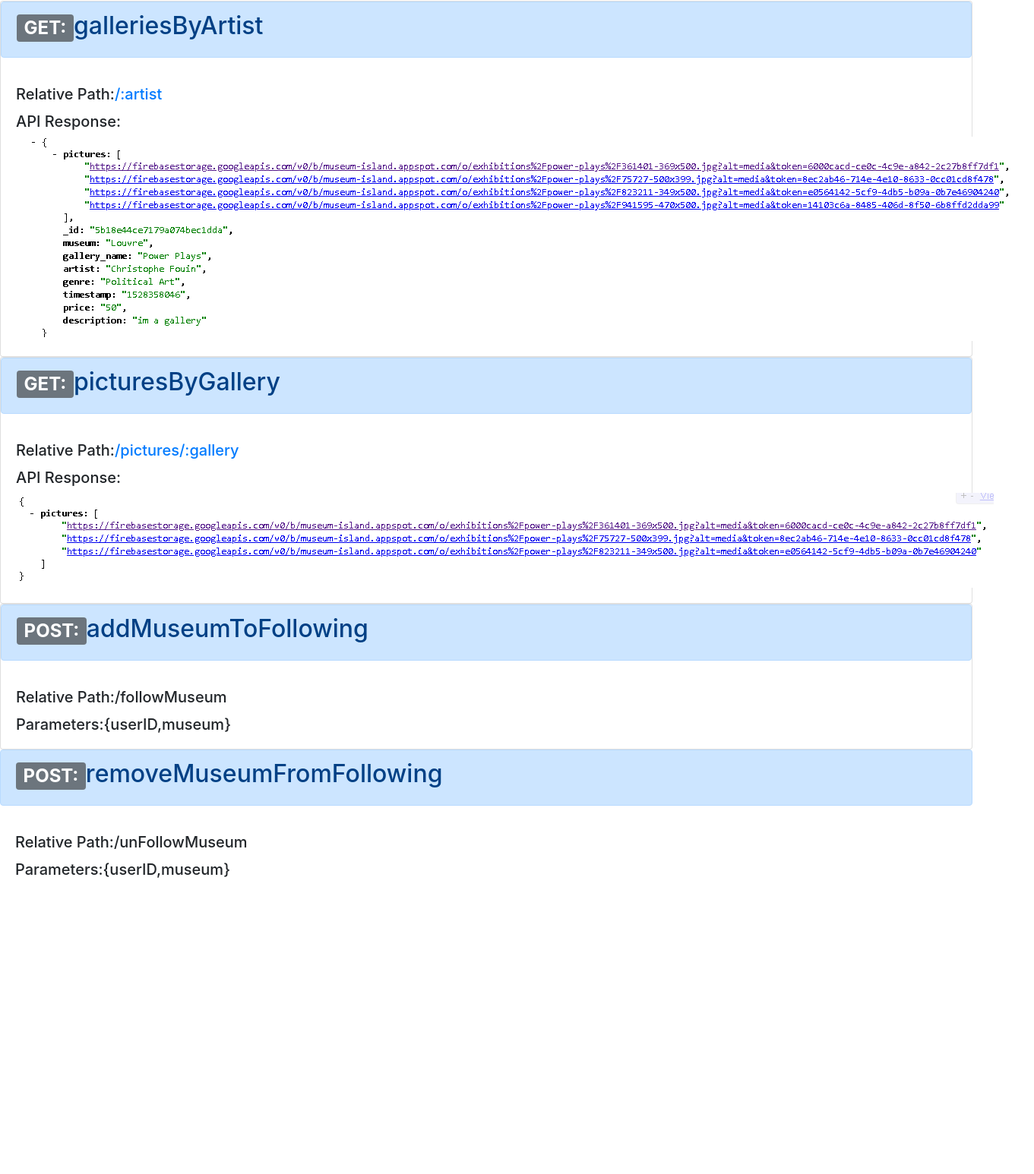
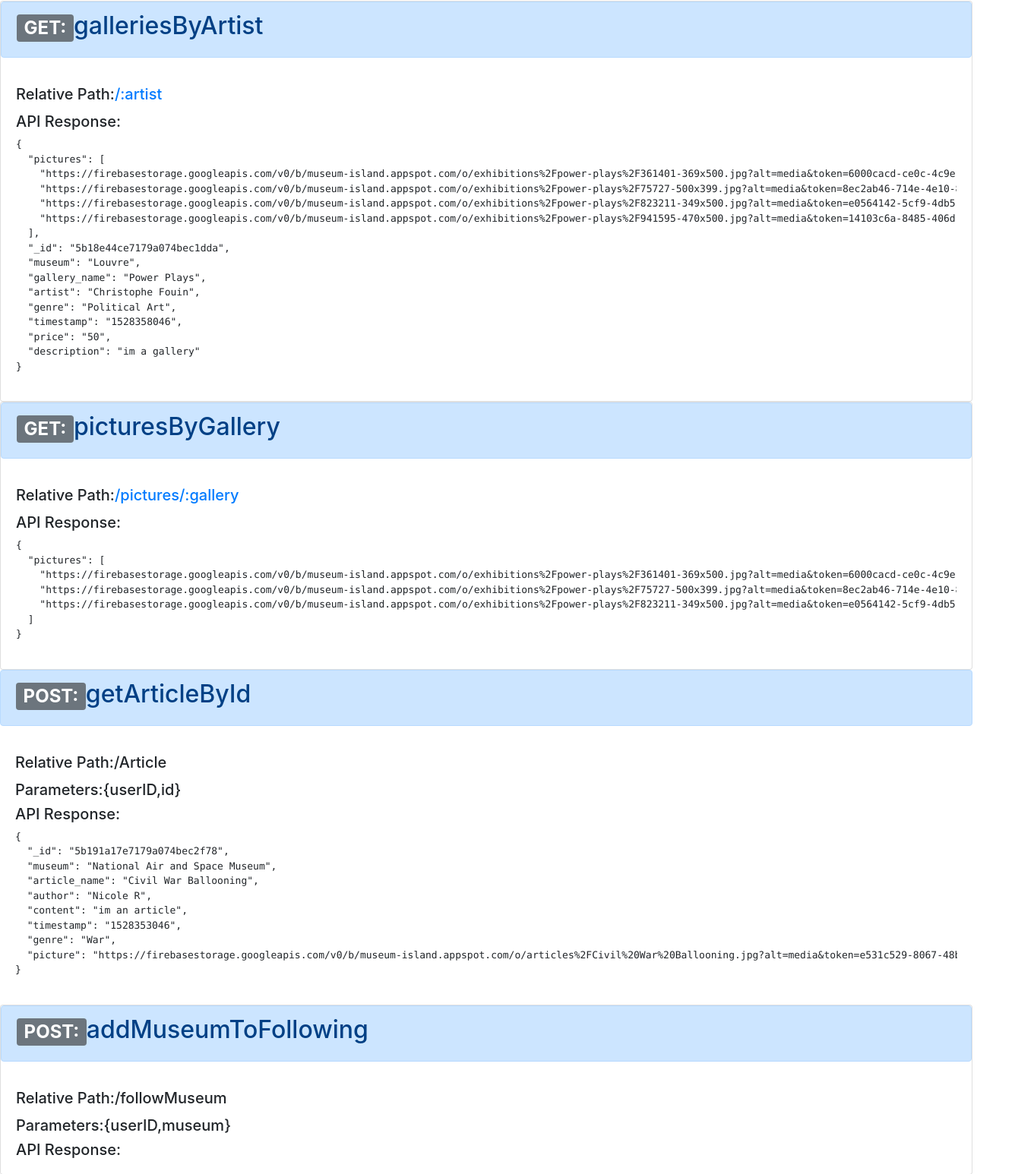
Before and after one commit to ShaharAmit/museumIsland, a website: page services/public/index.html in a window 1280 px wide. Shown: the part 55-1601 px from the top of the page at 76% size, 1361 px wide, since content can reach past the window. Before the commit the page ends 1232 px from the top, so only its background shows below. Drawn offline with nearby package versions, Linux system fonts and the light colour scheme.

Commit message:
changed functions methods to POST + changes in api

```diff
--- a/services/public/index.html
+++ b/services/public/index.html
@@ -4,11 +4,11 @@
     <meta charset="utf-8">
     <meta name="viewport" content="width=device-width, initial-scale=1, shrink-to-fit=no">
     <link rel="stylesheet" href="https://stackpath.bootstrapcdn.com/bootstrap/4.1.1/css/bootstrap.min.css" integrity="sha384-WskhaSGFgHYWDcbwN70/dfYBj47jz9qbsMId/iRN3ewGhXQFZCSftd1LZCfmhktB" crossorigin="anonymous">
+    <link rel="stylesheet" href="style.css">
     <title>MuseumIsland</title>
 </head>
 <body>
-<h1>MuseumsIsland API:</h1>
-
+<h1>MuseumIsland API:</h1>
 <div class="card text-left">
     <div class="alert alert-primary" role="alert">
         <h2><span class="badge badge-secondary">GET:</span>galleriesByArtist</h2>
@@ -16,7 +16,7 @@
     <div class="card-body">
         <h5 class="card-title">Relative Path:<span><a href="http://localhost:3000/Christophe%20Fouin">/:artist</a></span></h5>
         <h5 class="card-text">API Response:</h5>
-        <img src="json1.png">
+        <pre id="galleriesByArtist"></pre>
     </div>
 </div>
 
@@ -27,9 +27,21 @@
     <div class="card-body">
         <h5 class="card-title">Relative Path:<span><a href="http://localhost:3000/pictures/Power Plays">/pictures/:gallery</a></span></h5>
         <h5 class="card-text">API Response:</h5>
-        <img src="json2.png">
+        <pre id="picturesByGallery"></pre>
     </div>
 </div>
+
+<div class="alert alert-primary" role="alert">
+    <h2><span class="badge badge-secondary">POST:</span>getArticleById</h2>
+</div>
+<div class="card-body">
+    <h5 class="card-title">Relative Path:<span>/Article</span></h5>
+    <h5 class="card-text">Parameters:{userID,id}</h5>
+    <h5 class="card-text">API Response:</h5>
+    <pre id="getArticleById"></pre>
+
+</div>
+
 
 <div class="card text-left">
     <div class="alert alert-primary" role="alert">
@@ -38,6 +50,7 @@
     <div class="card-body">
         <h5 class="card-title">Relative Path:<span>/followMuseum</span></h5>
         <h5 class="card-text">Parameters:{userID,museum}</h5>
+        <h5 class="card-text">API Response:</h5>
     </div>
 </div>
 
@@ -62,5 +75,6 @@
 <script src="https://code.jquery.com/jquery-3.3.1.slim.min.js" integrity="sha384-q8i/X+965DzO0rT7abK41JStQIAqVgRVzpbzo5smXKp4YfRvH+8abtTE1Pi6jizo" crossorigin="anonymous"></script>
 <script src="https://cdnjs.cloudflare.com/ajax/libs/popper.js/1.14.3/umd/popper.min.js" integrity="sha384-ZMP7rVo3mIykV+2+9J3UJ46jBk0WLaUAdn689aCwoqbBJiSnjAK/l8WvCWPIPm49" crossorigin="anonymous"></script>
 <script src="https://stackpath.bootstrapcdn.com/bootstrap/4.1.1/js/bootstrap.min.js" integrity="sha384-smHYKdLADwkXOn1EmN1qk/HfnUcbVRZyYmZ4qpPea6sjB/pTJ0euyQp0Mk8ck+5T" crossorigin="anonymous"></script>
+<script src="jsons.js"></script>
 </body>
 </html>
--- /dev/null
+++ b/services/public/jsons.js
@@ -0,0 +1,40 @@
+var json1 = {
+
+            pictures: [
+                "https://firebasestorage.googleapis.com/v0/b/museum-island.appspot.com/o/exhibitions%2Fpower-plays%2F361401-369x500.jpg?alt=media&token=6000cacd-ce0c-4c9e-a842-2c27b8ff7df1",
+                "https://firebasestorage.googleapis.com/v0/b/museum-island.appspot.com/o/exhibitions%2Fpower-plays%2F75727-500x399.jpg?alt=media&token=8ec2ab46-714e-4e10-8633-0cc01cd8f478",
+                "https://firebasestorage.googleapis.com/v0/b/museum-island.appspot.com/o/exhibitions%2Fpower-plays%2F823211-349x500.jpg?alt=media&token=e0564142-5cf9-4db5-b09a-0b7e46904240",
+                "https://firebasestorage.googleapis.com/v0/b/museum-island.appspot.com/o/exhibitions%2Fpower-plays%2F941595-470x500.jpg?alt=media&token=14103c6a-8485-406d-8f50-6b8ffd2dda99"
+            ],
+            _id: "5b18e44ce7179a074bec1dda",
+            museum: "Louvre",
+            gallery_name: "Power Plays",
+            artist: "Christophe Fouin",
+            genre: "Political Art",
+            timestamp: "1528358046",
+            price: "50",
+            description: "im a gallery"
+
+}
+
+var json2 = {
+    pictures: [
+        "https://firebasestorage.googleapis.com/v0/b/museum-island.appspot.com/o/exhibitions%2Fpower-plays%2F361401-369x500.jpg?alt=media&token=6000cacd-ce0c-4c9e-a842-2c27b8ff7df1",
+        "https://firebasestorage.googleapis.com/v0/b/museum-island.appspot.com/o/exhibitions%2Fpower-plays%2F75727-500x399.jpg?alt=media&token=8ec2ab46-714e-4e10-8633-0cc01cd8f478",
+        "https://firebasestorage.googleapis.com/v0/b/museum-island.appspot.com/o/exhibitions%2Fpower-plays%2F823211-349x500.jpg?alt=media&token=e0564142-5cf9-4db5-b09a-0b7e46904240"
+    ]
+}
+var json3 = {
+    "_id": "5b191a17e7179a074bec2f78",
+    "museum": "National Air and Space Museum",
+    "article_name": "Civil War Ballooning",
+    "author": "Nicole R",
+    "content": "im an article",
+    "timestamp": "1528353046",
+    "genre": "War",
+    "picture": "https://firebasestorage.googleapis.com/v0/b/museum-island.appspot.com/o/articles%2FCivil%20War%20Ballooning.jpg?alt=media&token=e531c529-8067-48b9-9857-b3233123ffbf"
+}
+
+document.getElementById("galleriesByArtist").innerHTML = JSON.stringify(json1, undefined, 2);
+document.getElementById("picturesByGallery").innerHTML = JSON.stringify(json2, undefined, 2);
+document.getElementById("getArticleById").innerHTML = JSON.stringify(json3, undefined, 2);
--- /dev/null
+++ b/services/public/style.css
@@ -0,0 +1,6 @@
+pre{
+    font-size: 13px;
+}
+h1{
+    text-align: center;
+}
```
Also changed, not shown: services/server.js (+31 -0 lines).
